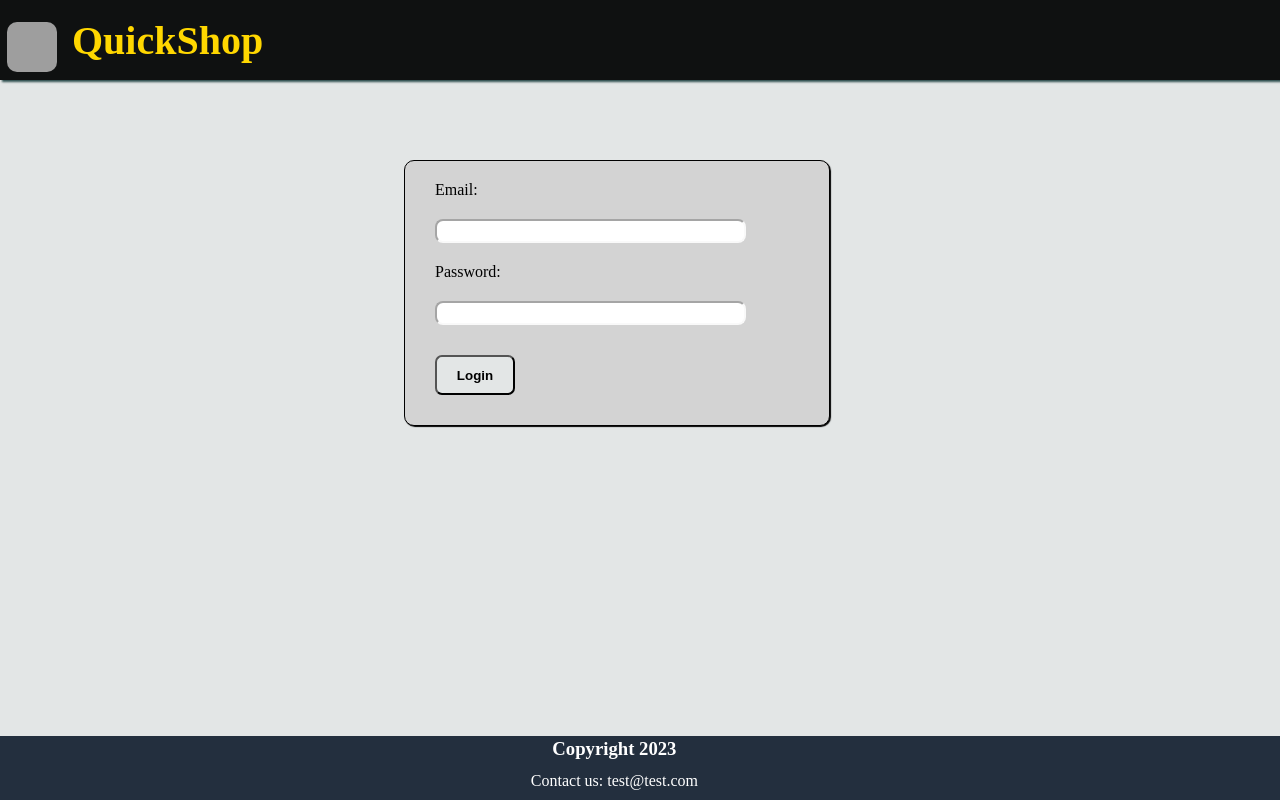
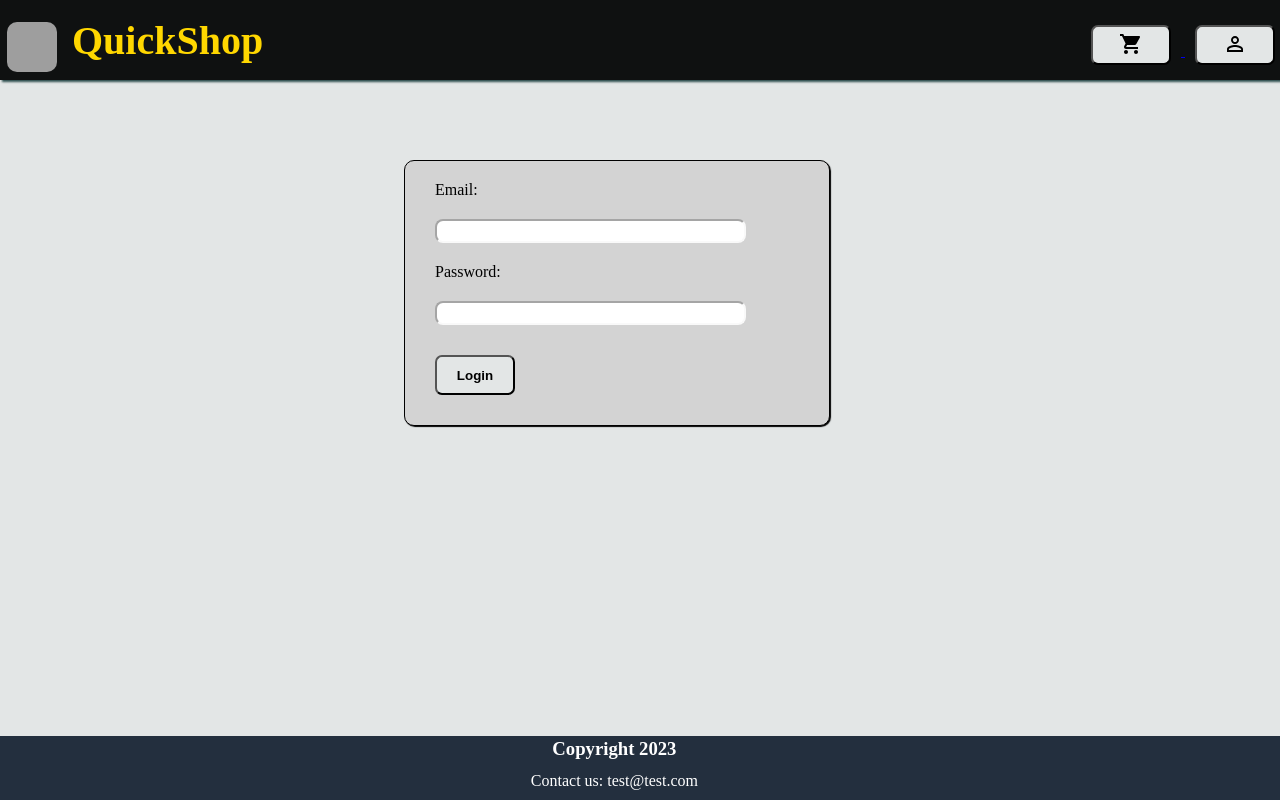
Before and after one commit to Starlightdoto/online-shop, a React (Create React App) app: page /login in a window 1280 px wide. Built offline with nearby package versions, Linux system fonts and the light colour scheme; grey boxes are pictures that could not be loaded.

Commit message:
added login mock

```diff
--- a/src/App.tsx
+++ b/src/App.tsx
@@ -4,21 +4,20 @@ import {MainPage} from "./routes/MainPage";
 import CartPage from './routes/CartPage';
 import ProfilePage from "./routes/ProfilePage";
 import SingleProductPage from "./routes/SingleProductPage";
-import Login from "./routes/LoginPage";
+import LoginPage from "./routes/LoginPage";
 
 function App() {
     const [cartItems, setCartItems] = useState<{}[]>([]);
-
+    const [isLoggedIn, setIsLoggedIn] = useState<boolean>(false);
 
     return (
       <div className="App">
           <Routes>
-              <Route path={"/"} element={<MainPage  />}/>
+              <Route path={"/"} element={<MainPage setIsLoggedIn={setIsLoggedIn} isLoggedIn={isLoggedIn}  />}/>
               <Route path={"/cart"} element={<CartPage setCartItems={setCartItems} cartItems={cartItems} />}/>
               <Route path={"/my-profile"} element={<ProfilePage />} />
               <Route path={"/product/:id"} element={<SingleProductPage  setCartItems={setCartItems} />} />
-              <Route path={"/login"} element={<Login /> } />
-
+              <Route path={"/login"} element={<LoginPage isLoggedIn={isLoggedIn} setIsLoggedIn={setIsLoggedIn} /> } />
 
           </Routes>
        </div>
--- a/src/components/LoginCard.tsx
+++ b/src/components/LoginCard.tsx
@@ -1,13 +1,20 @@
-import React from 'react';
+import React, {FC} from 'react';
 import DetailsInput from "./ui-components/DetailsInput";
 import {Button} from "./ui-components/Button";
 
-const LoginCard = (props:any) => {
+interface LoginCardProps {
+    isLoggedIn: boolean,
+    //@ts-ignore
+    setIsLoggedIn,
+}
+
+const LoginCard:FC<LoginCardProps> = (props) => {
+    const {isLoggedIn, setIsLoggedIn} = props;
     return (
         <div className={"profileCardEdit"}>
             <DetailsInput labelName={"Email"} type={"email"} />
             <DetailsInput labelName={"Password"} type={"password"} />
-            <Button className={"default"} buttonText={"Login"} />
+            <Button onClick={ ()=> setIsLoggedIn(!isLoggedIn) } className={"default"} buttonText={"Login"} />
         </div>
     );
 };
--- a/src/components/Navbar.tsx
+++ b/src/components/Navbar.tsx
@@ -12,10 +12,10 @@ interface NavbarProps {
     //@ts-ignore
     onClick?,
     isOnMainPage: boolean,
-    rightBoxPage?: boolean,
+    isOnLogin?: boolean,
 }
 
-export const Navbar:FC<NavbarProps> = ({onClick, isOnMainPage,rightBoxPage}) => {
+export const Navbar:FC<NavbarProps> = ({onClick, isOnMainPage,isOnLogin}) => {
 
     return (
     <div>
@@ -36,7 +36,7 @@ export const Navbar:FC<NavbarProps> = ({onClick, isOnMainPage,rightBoxPage}) =>
                 : null
             }
 
-            {rightBoxPage
+            {!isOnLogin
                 ?
                 <div className={"rightBox"}>
                     <NavLink to={"/cart"}> <Button className={"default"}> <ShoppingCartIcon/> </Button> </NavLink>
--- a/src/routes/LoginPage.tsx
+++ b/src/routes/LoginPage.tsx
@@ -1,15 +1,22 @@
-import React from 'react';
+import React, {FC} from 'react';
 import {Navbar} from "../components/Navbar";
 import Footer from "../components/Footer";
 import LoginCard from "../components/LoginCard";
 
+interface LoginPageProps {
+    isLoggedIn: boolean,
+    //@ts-ignore
+    setIsLoggedIn,
+}
 
 
-const LoginPage = (props:any) => {
+
+const LoginPage:FC<LoginPageProps> = (props) => {
+    const {isLoggedIn, setIsLoggedIn} = props;
     return (
         <div>
-            <Navbar isOnMainPage={false} rightBoxPage={false} />
-            <LoginCard />
+            <Navbar isOnMainPage={false} isOnLogin={isLoggedIn} />
+            <LoginCard isLoggedIn={isLoggedIn} setIsLoggedIn={setIsLoggedIn}/>
             <Footer />
         </div>
     );
--- a/src/routes/MainPage.tsx
+++ b/src/routes/MainPage.tsx
@@ -6,10 +6,19 @@ import {ResultHeader} from "../components/ui-components/ResultHeader";
 import ProductList from "../components/ProductList";
 import Footer from "../components/Footer";
 import {fetchOneCategory} from "../api/fetchProducts";
+import LoginPage from "./LoginPage";
+
+interface MainPageProps {
+    isLoggedIn: boolean,
+    //@ts-ignore
+    setIsLoggedIn,
+}
 
 
 
-export const MainPage = (props:any) => {
+export const MainPage:FC<MainPageProps> = (props) => {
+    const {isLoggedIn, setIsLoggedIn} = props;
+
     const [results, setResults] = useState<number>(0)
     //@ts-ignore
     const [products, setProducts] = useState<any[]>([]);
@@ -34,11 +43,16 @@ export const MainPage = (props:any) => {
 
     return (
         <div>
-            <Navbar isOnMainPage={true} onClick={() => console.log('Search is clicked')} />
-            <Sidebar getAll={getAllProducts} performAction={getOneCategory} />
-            <ResultHeader searchResultsCount={results}  />
-            <ProductList className={"product"} products={products}/>
-            <Footer />
+            {isLoggedIn
+                ?  <div>
+                    <Navbar  isOnMainPage={true} onClick={() => console.log('Search is clicked')} />
+                    <Sidebar getAll={getAllProducts} performAction={getOneCategory} />
+                    <ResultHeader searchResultsCount={results}  />
+                    <ProductList className={"product"} products={products}/>
+                    <Footer />
+                </div>
+                : <LoginPage isLoggedIn={isLoggedIn} setIsLoggedIn={setIsLoggedIn} />
+            }
         </div>
     );
 };
```
